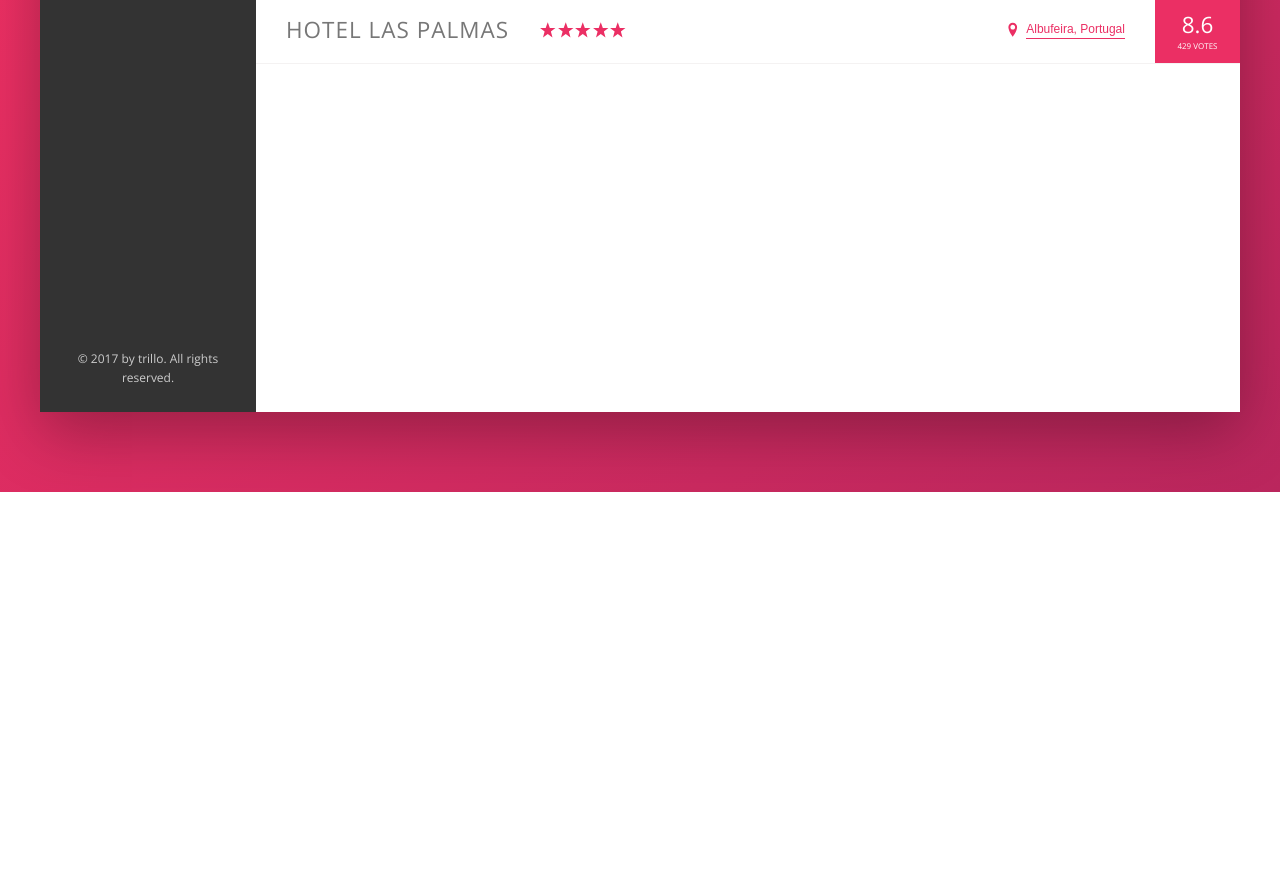
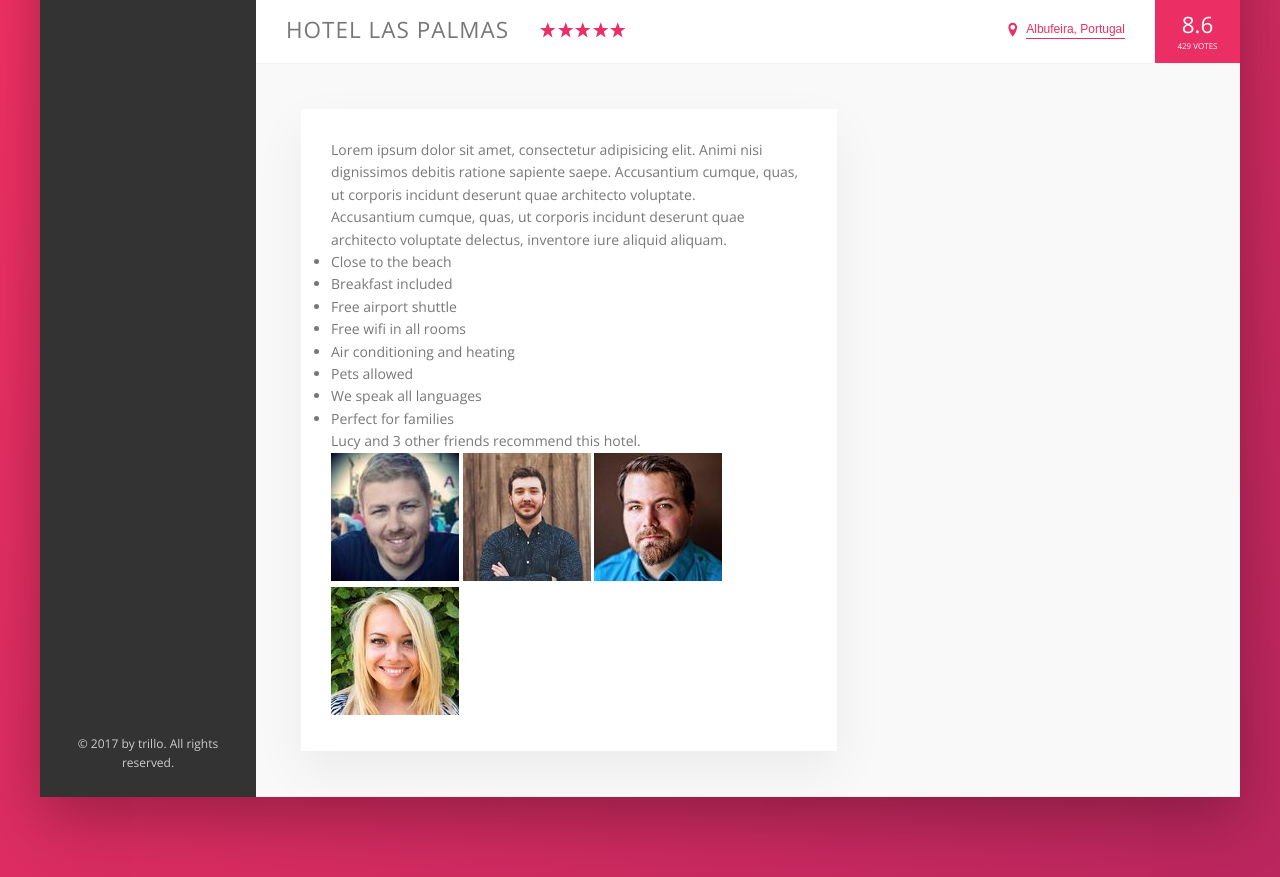
Before and after one commit to Kimaera-Surajbali/TrilloTutorialProject, a website: page index.html in a window 1280 px wide. Shown: the part 538-1415 px from the top of the page. Before the commit the page ends 1030 px from the top, so only its background shows below. Drawn offline with nearby package versions, Linux system fonts and the light colour scheme.

Commit message:
added description section html

```diff
--- a/index.html
+++ b/index.html
@@ -139,6 +139,37 @@
                         </div>
                     </div>
 
+                    <div class="detail">
+                        <div class="description">
+                            <p class="paragraph">
+                                Lorem ipsum dolor sit amet, consectetur adipisicing elit. Animi nisi dignissimos debitis ratione sapiente saepe. Accusantium cumque, quas, ut corporis incidunt deserunt quae architecto voluptate.
+                            </p>
+                            <p class="paragraph">
+                                Accusantium cumque, quas, ut corporis incidunt deserunt quae architecto voluptate delectus, inventore iure aliquid aliquam.
+                            </p>
+                            <ul class="list">
+                                <li class="list__item">Close to the beach</li>
+                                <li class="list__item">Breakfast included</li>
+                                <li class="list__item">Free airport shuttle</li>
+                                <li class="list__item">Free wifi in all rooms</li>
+                                <li class="list__item">Air conditioning and heating</li>
+                                <li class="list__item">Pets allowed</li>
+                                <li class="list__item">We speak all languages</li>
+                                <li class="list__item">Perfect for families</li>
+                            </ul>
+                            <div class="recommend">
+                                <p class="recommend__count">
+                                    Lucy and 3 other friends recommend this hotel.
+                                </p>
+                                <div class="recommend__friends">
+                                    <img src="img/user-3.jpg" alt="Friend 1" class="recommend__photo">
+                                    <img src="img/user-4.jpg" alt="Friend 2" class="recommend__photo">
+                                    <img src="img/user-5.jpg" alt="Friend 3" class="recommend__photo">
+                                    <img src="img/user-6.jpg" alt="Friend 4" class="recommend__photo">
+                                </div>
+                            </div>
+                        </div>
+                    </div>
                 </main>
             </div>
         </div>
--- a/sass/_layout.scss
+++ b/sass/_layout.scss
@@ -34,13 +34,11 @@ header{
 
 .hotel-view{
     background-color: #fff;
-    height: 80rem;
 
     flex: 1;
 }
 
 .detail {
-    font-size: 1.4rem;
     display: flex;
     padding: 4.5rem;
     background-color: var(--color-grey-light-1);
@@ -48,6 +46,7 @@ header{
 }
 
 .description {
+    font-size: 1.4rem;
     background-color: #fff;
     box-shadow: var(--shadow-light);
     padding: 3rem;
```
Also changed, not shown: css/style.css, 1 other file.
